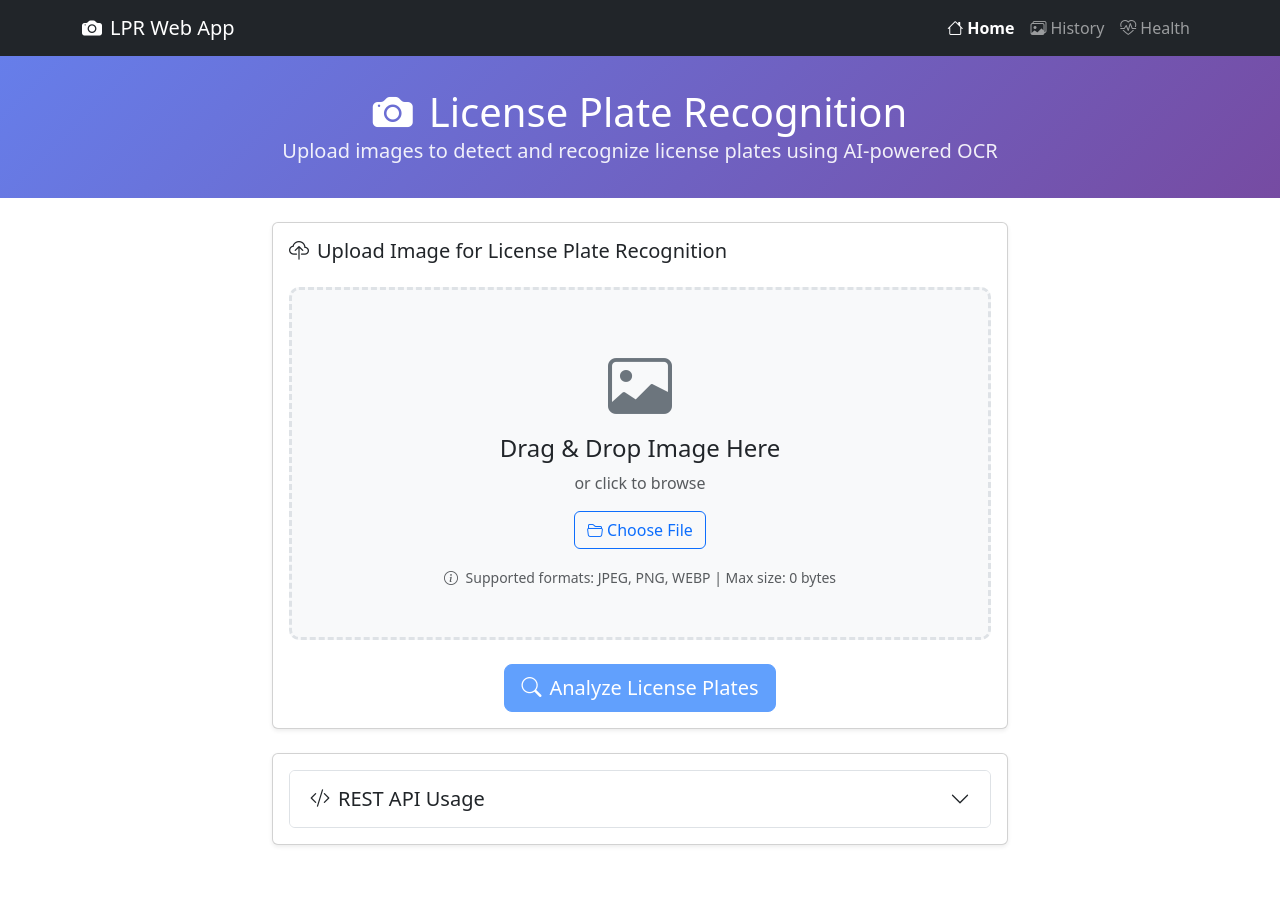
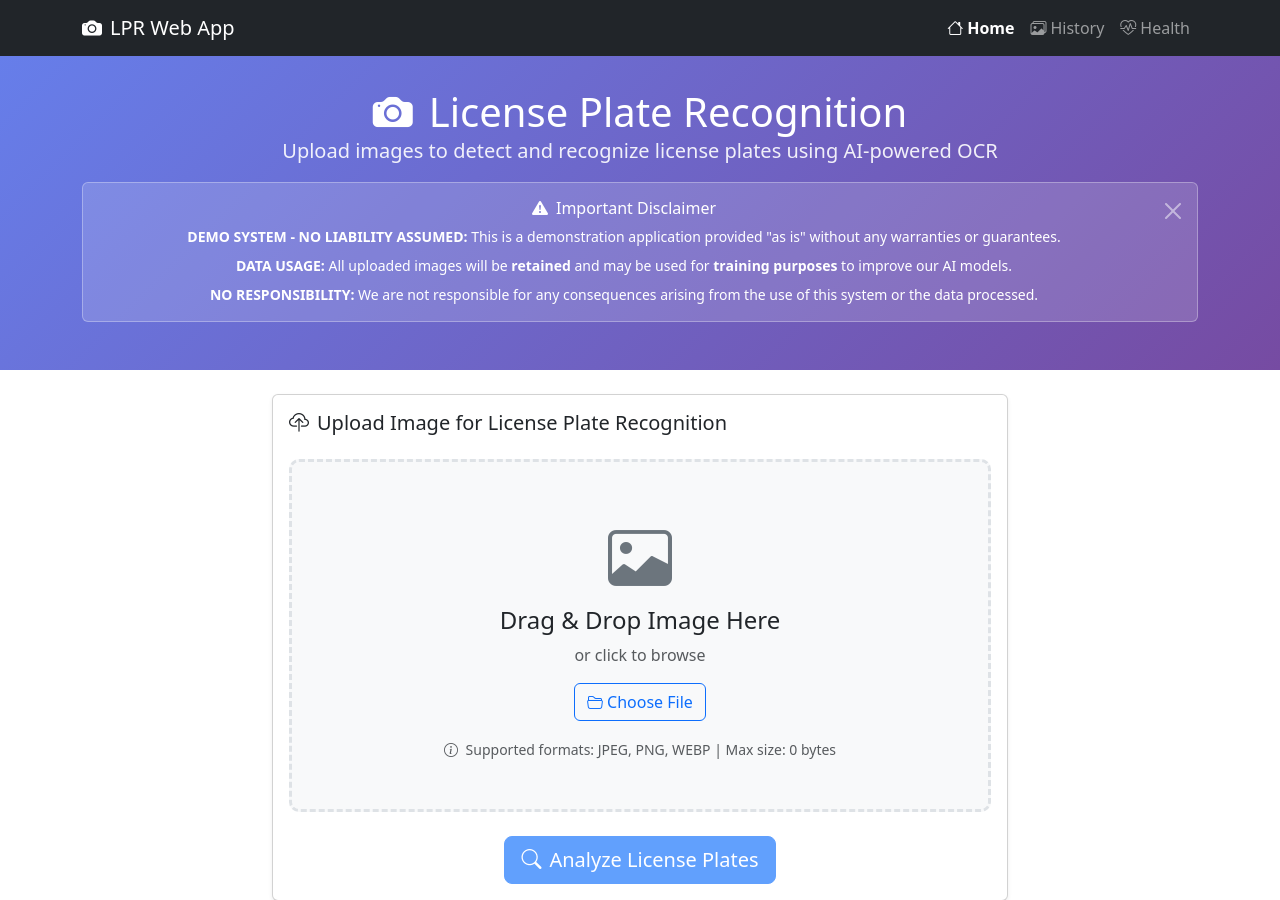
Before and after one commit to faisalthaheem/open-lpr, a Django app: page / in a window 1280 px wide. Shown: the top 900 px of the page. Run offline with Django 4.2, Linux system fonts and the light colour scheme; data that the repository does not hold is empty.

Commit message:
Add comprehensive liability disclaimer to header
- Add prominent disclaimer alert in header section of base template
- Clearly state that uploaded images will be retained and used for training purposes
- Explicitly mention system is demo-only with no liability assumed
- Include warning about no responsibility for consequences of system use
- Style disclaimer to match header design with semi-transparent background
- Add dismissible alert functionality for better user experience

```diff
--- a/templates/base.html
+++ b/templates/base.html
@@ -139,7 +139,22 @@
     <header class="lpr-header">
         <div class="container text-center">
             <h1><i class="bi bi-camera-fill me-3"></i>License Plate Recognition</h1>
-            <p class="lead mb-0">Upload images to detect and recognize license plates using AI-powered OCR</p>
+            <p class="lead mb-3">Upload images to detect and recognize license plates using AI-powered OCR</p>
+
+            <!-- Disclaimer -->
+            <div class="alert alert-warning alert-dismissible fade show" role="alert" style="background-color: rgba(255, 255, 255, 0.15); border: 1px solid rgba(255, 255, 255, 0.3); color: white;">
+                <h6 class="alert-heading"><i class="bi bi-exclamation-triangle-fill me-2"></i>Important Disclaimer</h6>
+                <p class="mb-2 small">
+                    <strong>DEMO SYSTEM - NO LIABILITY ASSUMED:</strong> This is a demonstration application provided "as is" without any warranties or guarantees.
+                </p>
+                <p class="mb-2 small">
+                    <strong>DATA USAGE:</strong> All uploaded images will be <strong>retained</strong> and may be used for <strong>training purposes</strong> to improve our AI models.
+                </p>
+                <p class="mb-0 small">
+                    <strong>NO RESPONSIBILITY:</strong> We are not responsible for any consequences arising from the use of this system or the data processed.
+                </p>
+                <button type="button" class="btn-close btn-close-white" data-bs-dismiss="alert"></button>
+            </div>
         </div>
     </header>
     {% endblock %}
```
